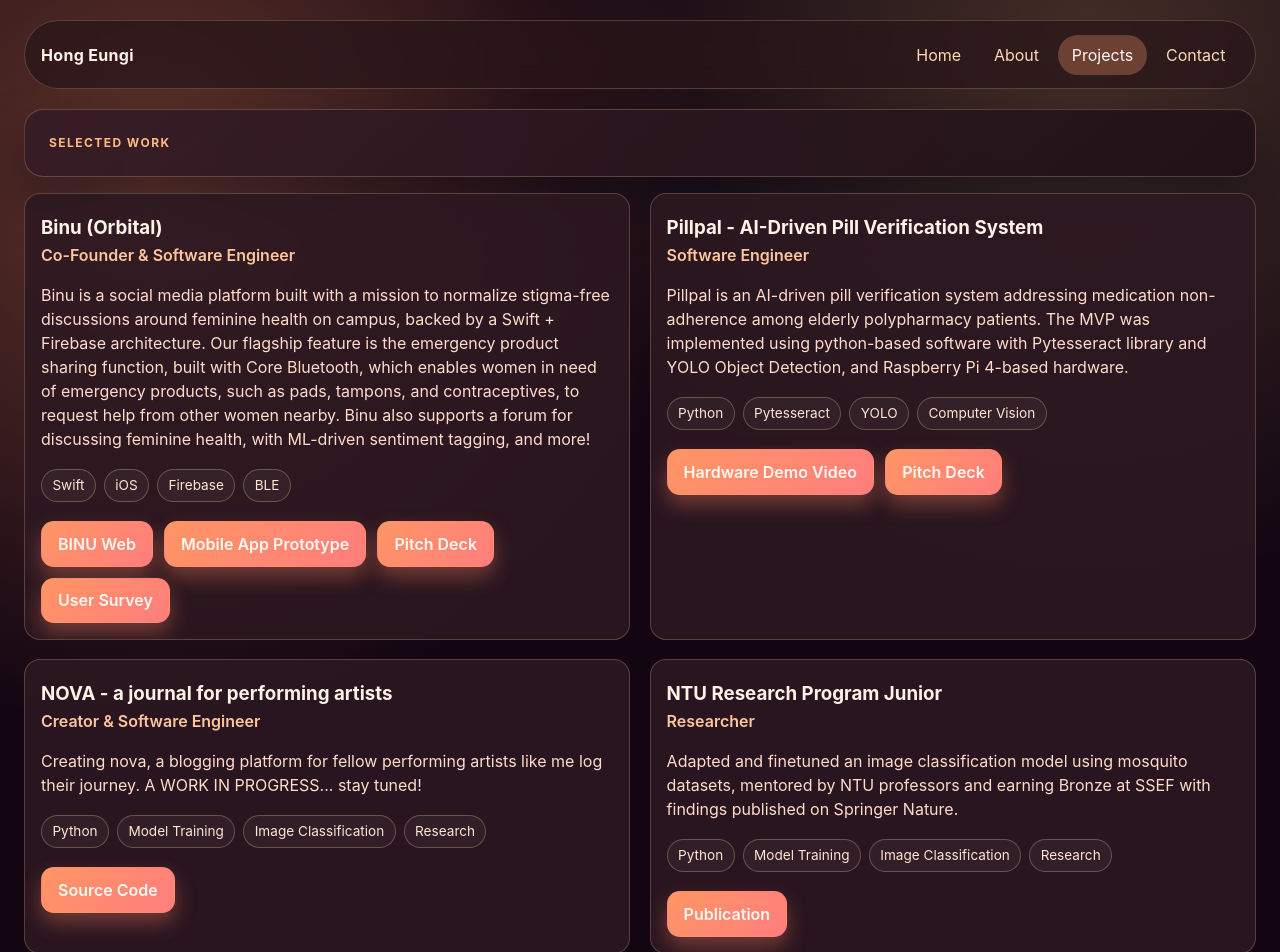
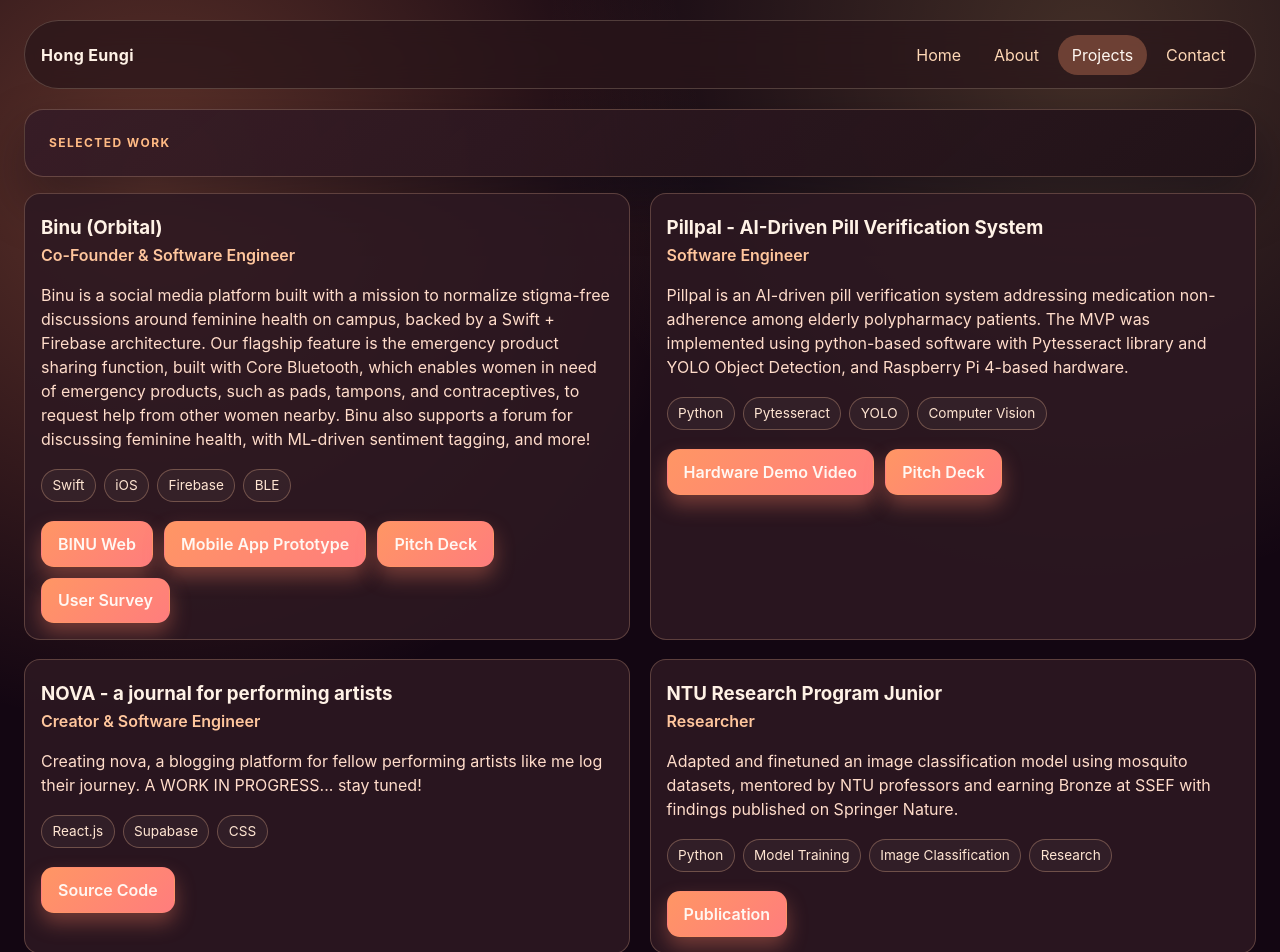
Before and after one commit to eungi-hong/portfolio, a React (Vite) app: page /projects in a window 1280 px wide. Shown: the top 952 px of the page. Built offline with nearby package versions, Linux system fonts and the light colour scheme.

Commit message:
updated nova details

```diff
--- a/src/data/projects.ts
+++ b/src/data/projects.ts
@@ -64,7 +64,7 @@ export const projects: Project[] = [
       'Creating nova, a blogging platform for fellow performing artists like me log their journey. A WORK IN PROGRESS... stay tuned!',
     imageUrl:
       'https://images.unsplash.com/photo-1532187863486-abf9dbad1b69?auto=format&fit=crop&w=1200&q=80',
-    stack: ['Python', 'Model Training', 'Image Classification', 'Research'],
+    stack: ['React.js', 'Supabase', 'CSS'],
     links: [
       {
         label: 'Source Code',
```
